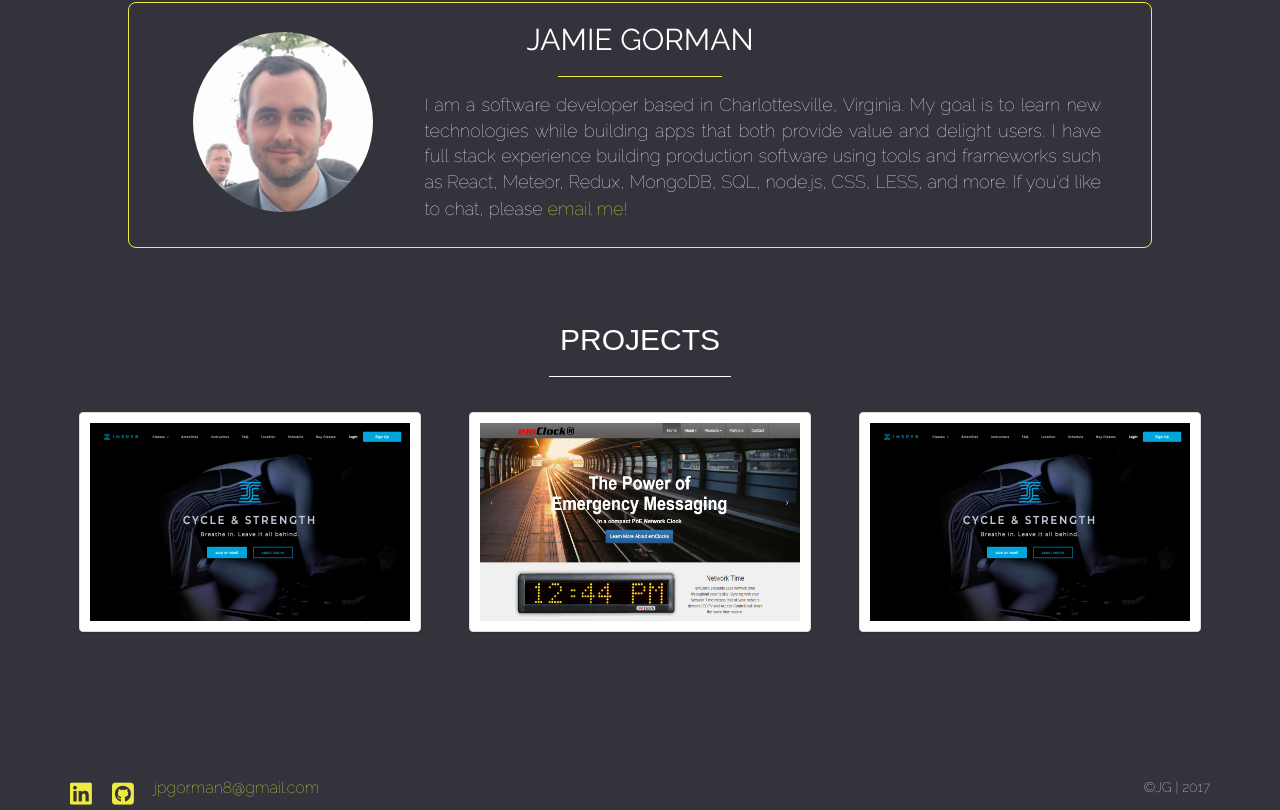
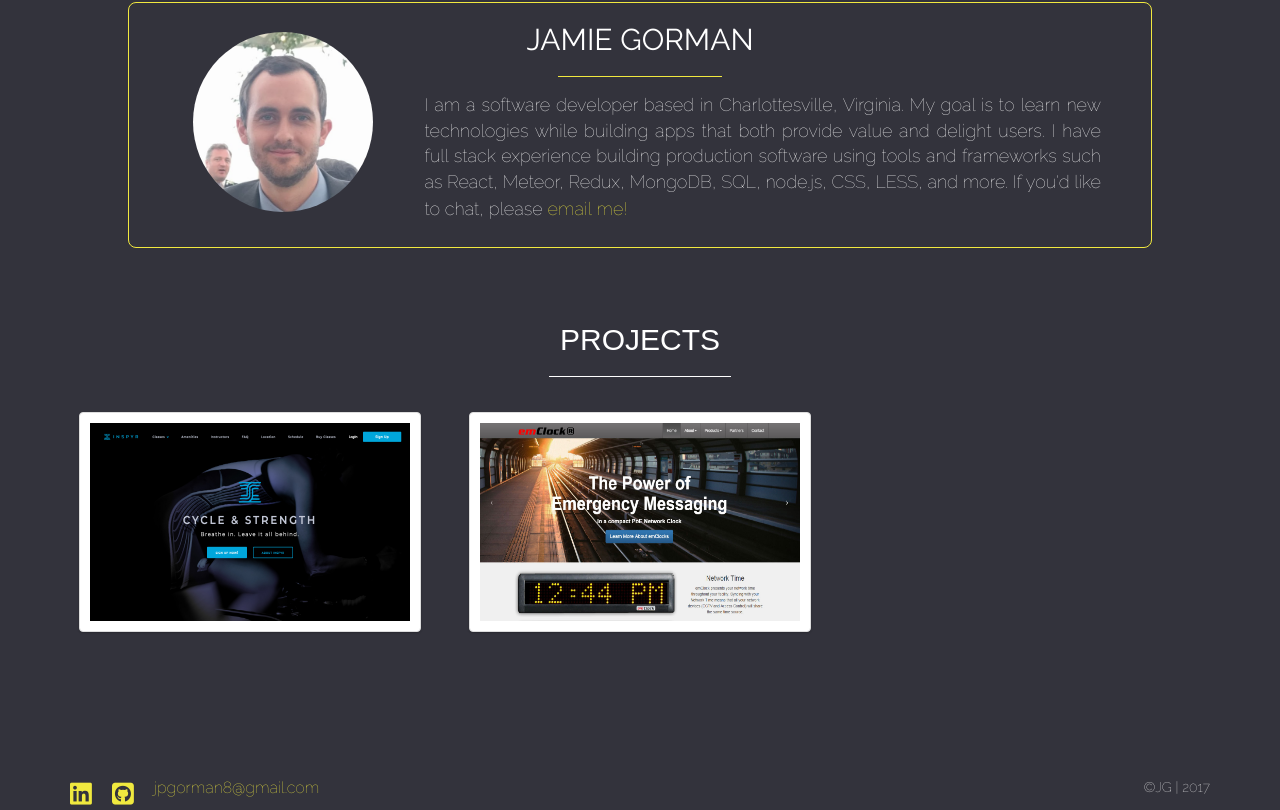
Before and after one commit to gormanjp/portfolio, a React (Create React App) app: page / in a window 1280 px wide. Shown: the part 928-1738 px from the top of the page. Built offline with nearby package versions, Linux system fonts and the light colour scheme.

Commit message:
remove project

```diff
--- a/src/Portfolio.js
+++ b/src/Portfolio.js
@@ -13,12 +13,6 @@ const projects = [
     url: 'http://www.emclock.com/',
     hoverTextHeader: 'Technology Startup',
     hoverText: 'HTML | CSS |  Bootstrap | PHP'
-  },
-  {
-    image: 'inspyr.png',
-    url: 'http://www.inspyrstudios.com/',
-    hoverTextHeader: 'Inspyr Studios',
-    hoverText: 'React | Redux | LESS'
   },
 ];
 
```
